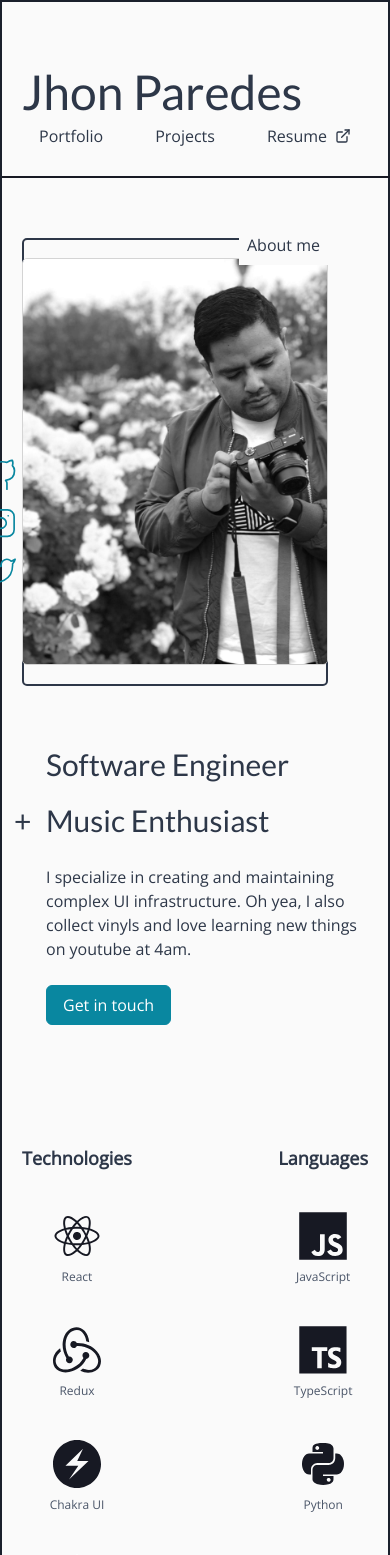
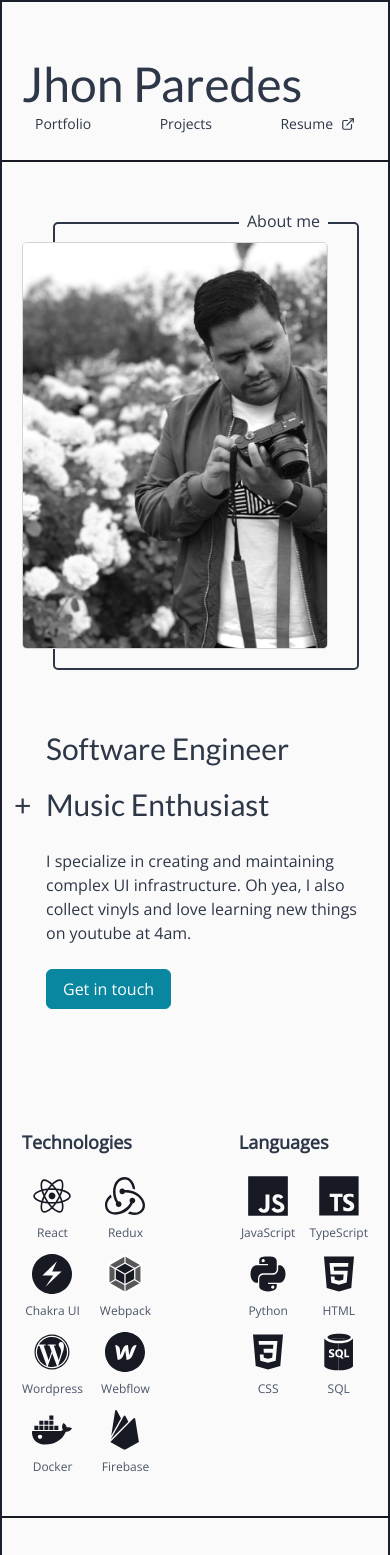
Before and after one commit to snesjhon/world, a Next.js app: page / in a window 390 px wide. Shown: the top 1555 px of the page. Built offline with nearby package versions, Linux system fonts and the light colour scheme.

Commit message:
feat(v1): add fixes for mobile

```diff
--- a/components/About.tsx
+++ b/components/About.tsx
@@ -28,13 +28,21 @@ import WebpackIcon from "./Icons/WebpackIcon";
 import WordpressIcon from "./Icons/WordpressIcon";
 
 function About(): JSX.Element {
-  const beforeItem = useBreakpointValue({ base: 0, sm: "-5%", md: "-15%" });
+  const beforeItem = useBreakpointValue({
+    base: "-10%",
+    sm: "-5%",
+    md: "-15%",
+  });
   const afterItemTop = useBreakpointValue({
-    base: "-8%",
+    base: "-10%",
     sm: "-8%",
     md: "45%",
   });
-  const afterItemRight = useBreakpointValue({ base: 0, sm: 0, md: "-30%" });
+  const afterItemRight = useBreakpointValue({
+    base: 0,
+    sm: 0,
+    md: "-30%",
+  });
   const borderColor = useColorModeValue("#fafafa", "gray.800");
   return (
     <Box px={{ base: 5, sm: 10, lg: 20 }}>
@@ -74,8 +82,10 @@ function About(): JSX.Element {
               src="/images/myavatar.jpg"
               border="1px solid"
               borderColor="gray.300"
-              css={{ filter: "grayscale(1)" }}
+              sx={{ filter: "grayscale(1)" }}
+              zIndex={3}
               borderRadius="5px"
+              position="relative"
             />
           </Box>
         </Box>
@@ -110,10 +120,10 @@ function About(): JSX.Element {
       </Box>
       <Flex py={10} justifyContent="space-between">
         <Box>
-          <Text pb={10} fontSize="lg" fontWeight="bold">
+          <Text pb={{ base: 5, sm: 10 }} fontSize="lg" fontWeight="bold">
             Technologies
           </Text>
-          <SimpleGrid columns={{ sm: 2, md: 4 }} gap={10}>
+          <SimpleGrid columns={{ base: 2, md: 4 }} gap={{ base: 3, sm: 10 }}>
             <AboutIcon IconCmpt={ReactIcon} text="React" />
             <AboutIcon IconCmpt={ReduxIcon} text="Redux" />
             <AboutIcon IconCmpt={ChakraIcon} text="Chakra UI" />
@@ -132,10 +142,10 @@ function About(): JSX.Element {
           opacity={1}
         />
         <Box>
-          <Text pb={10} fontSize="lg" fontWeight="bold">
+          <Text pb={{ base: 5, sm: 10 }} fontSize="lg" fontWeight="bold">
             Languages
           </Text>
-          <SimpleGrid columns={{ sm: 2, md: 4 }} gap={10}>
+          <SimpleGrid columns={{ base: 2, md: 4 }} gap={{ base: 3, sm: 10 }}>
             <AboutIcon IconCmpt={JavaScriptIcon} text="JavaScript" />
             <AboutIcon IconCmpt={TypeScriptIcon} text="TypeScript" />
             <AboutIcon IconCmpt={PythonIcon} text="Python" />
@@ -160,7 +170,7 @@ function AboutIcon({
   const textColor = useColorModeValue("gray.600", "gray.400");
   return (
     <Box textAlign="center">
-      <IconCmpt color={iconColor} boxSize={12} mb={2} />
+      <IconCmpt color={iconColor} boxSize={{ base: 10, md: 12 }} mb={2} />
       <Text fontSize="xs" color={textColor}>
         {text}
       </Text>
--- a/components/Footer.tsx
+++ b/components/Footer.tsx
@@ -6,14 +6,16 @@ import {
   Heading,
   Link,
   Text,
+  useBreakpointValue,
 } from "@chakra-ui/react";
 import React from "react";
 
 function Footer(): JSX.Element {
+  const headingSize = useBreakpointValue({ base: "xl", md: "2xl" });
   return (
     <>
       <Box pt={10} pb={5} textAlign="center">
-        <Heading size="2xl">Thanks for Stopping By</Heading>
+        <Heading size={headingSize}>Thanks for Stopping By</Heading>
       </Box>
       <Divider border="1px solid black" borderColor="black" opacity={1} />
       <Box py={20} textAlign="center">
--- a/components/Menu.tsx
+++ b/components/Menu.tsx
@@ -1,12 +1,14 @@
 import { ExternalLinkIcon } from "@chakra-ui/icons";
-import { Button, Flex } from "@chakra-ui/react";
+import { Button, Flex, useBreakpointValue } from "@chakra-ui/react";
 import React from "react";
 function Menu(): JSX.Element {
+  const btnSize = useBreakpointValue({ base: "sm", sm: "md" });
   return (
     <Flex justifyContent="space-between">
       <Button
         variant="ghostCyan"
         fontWeight="md"
+        size={btnSize}
         onClick={() =>
           document
             .querySelector("#portfolio")
@@ -18,6 +20,7 @@ function Menu(): JSX.Element {
       <Button
         variant="ghostCyan"
         fontWeight="md"
+        size={btnSize}
         onClick={() =>
           document
             .querySelector("#projects")
@@ -29,6 +32,7 @@ function Menu(): JSX.Element {
       <Button
         as="a"
         href="/resume.pdf"
+        size={btnSize}
         target="_blank"
         variant="ghostCyan"
         fontWeight="light"
--- a/components/Projects.tsx
+++ b/components/Projects.tsx
@@ -6,8 +6,8 @@ import {
   Flex,
   Grid,
   Heading,
-  Link,
   Text,
+  useBreakpointValue,
 } from "@chakra-ui/react";
 import Image from "next/image";
 import React, { useState } from "react";
@@ -62,6 +62,7 @@ function Projects(): JSX.Element {
   const [currentActive, setCurrentActive] = useState<
     ProjectProps["type"] | "all"
   >("all");
+  const btnSize = useBreakpointValue({ base: "xs", sm: "sm" });
   return (
     <>
       <Box
@@ -82,21 +83,21 @@ function Projects(): JSX.Element {
           <Button
             variant={currentActive === "all" ? "cyan700" : "ghostCyan"}
             onClick={() => setCurrentActive("all")}
-            size="sm"
+            size={btnSize}
           >
             All
           </Button>
           <Button
             variant={currentActive === "code" ? "cyan700" : "ghostCyan"}
             onClick={() => setCurrentActive("code")}
-            size="sm"
+            size={btnSize}
           >
             Code
           </Button>
           <Button
             variant={currentActive === "non" ? "cyan700" : "ghostCyan"}
             onClick={() => setCurrentActive("non")}
-            size="sm"
+            size={btnSize}
           >
             Non-code
           </Button>
--- a/components/Work.tsx
+++ b/components/Work.tsx
@@ -94,6 +94,8 @@ const workInfo: Work[] = [
 function Work(): JSX.Element {
   const [isOpen, setIsOpen] = useState(-1);
   const [workFilter, setWorkFilter] = useState<string>("all");
+  const buttonSize = useBreakpointValue({ base: "xs", sm: "sm" });
+  const modalSize = useBreakpointValue({ base: "full", sm: "5xl" });
   const items = [...new Set(workInfo.map((e) => e.type).flat())];
   const filteredWork = workInfo.filter((e) =>
     workFilter === "all" ? e : e.type.includes(workFilter)
@@ -105,10 +107,10 @@ function Work(): JSX.Element {
         <Heading size="3xl" fontWeight="light" py={5}>
           Selected Work
         </Heading>
-        <Flex justifyContent="center">
+        <Flex justifyContent="center" flexWrap="wrap">
           <Button
             variant={workFilter === "all" ? "cyan700" : "ghostCyan"}
-            size="sm"
+            size={buttonSize}
             onClick={() => setWorkFilter("all")}
           >
             All
@@ -117,7 +119,7 @@ function Work(): JSX.Element {
             <Button
               variant={workFilter === e ? "cyan700" : "ghostCyan"}
               key={e}
-              size="sm"
+              size={buttonSize}
               onClick={() => setWorkFilter(e)}
               colorScheme={workFilter === e ? "cyan" : undefined}
             >
@@ -156,7 +158,7 @@ function Work(): JSX.Element {
         isOpen={isOpen !== -1}
         onClose={() => setIsOpen(-1)}
         isCentered
-        size="5xl"
+        size={modalSize}
       >
         <ModalOverlay />
         <ModalContent>
@@ -192,6 +194,7 @@ function WorkItem({
   onOpen: (id: number) => void;
 }): JSX.Element {
   const borderRight = useBreakpointValue({ md: "1px solid black" });
+  const tagSize = useBreakpointValue({ base: "sm", sm: "md" });
   return (
     <Flex
       borderRight={br && !last ? borderRight : undefined}
@@ -214,7 +217,13 @@ function WorkItem({
         </Flex>
         <Flex marginTop="auto">
           {tags.map((e, i) => (
-            <Tag key={e} mr={3} bg={`cyan.${9 - i}00`} color="white">
+            <Tag
+              key={e}
+              mr={3}
+              bg={`cyan.${9 - i}00`}
+              color="white"
+              size={tagSize}
+            >
               {e}
             </Tag>
           ))}
@@ -263,8 +272,18 @@ function WorkModal({ item }: { item: Work }) {
           }
         />
       </Box>
-      <SimpleGrid templateColumns="1fr 0.5fr" py={4} px={6}>
-        <Box pr={4} borderRight="1px solid" borderColor="black" mr={4}>
+      <SimpleGrid
+        templateColumns={{ sm: "1fr 0.5fr" }}
+        templateRows={{ base: "1fr 1fr", sm: "1fr" }}
+        py={4}
+        px={6}
+      >
+        <Box
+          pr={4}
+          borderRight={{ sm: "1px solid" }}
+          borderColor="black"
+          mr={4}
+        >
           <Flex justifyContent="space-between" alignItems="baseline" mb={2}>
             <Heading color="cyan.700" size="lg">
               {company}
@@ -283,17 +302,17 @@ function WorkModal({ item }: { item: Work }) {
             {type.map((e) => {
               switch (e) {
                 case "JavaScript":
-                  return <JavaScriptIcon boxSize={10} mr={3} />;
+                  return <JavaScriptIcon key={e} boxSize={10} mr={3} />;
                 case "React":
-                  return <ReactIcon boxSize={10} mr={3} />;
+                  return <ReactIcon key={e} boxSize={10} mr={3} />;
                 case "TypeScript":
-                  return <TypeScriptIcon boxSize={10} mr={3} />;
+                  return <TypeScriptIcon key={e} boxSize={10} mr={3} />;
                 case "Python":
-                  return <PythonIcon boxSize={10} mr={3} />;
+                  return <PythonIcon key={e} boxSize={10} mr={3} />;
                 case "Redux":
-                  return <ReduxIcon boxSize={10} mr={3} />;
+                  return <ReduxIcon key={e} boxSize={10} mr={3} />;
                 case "Wordpress":
-                  return <WordpressIcon boxSize={10} mr={3} />;
+                  return <WordpressIcon key={e} boxSize={10} mr={3} />;
                 default:
                   return null;
               }
--- a/pages/_app.tsx
+++ b/pages/_app.tsx
@@ -108,6 +108,7 @@ function GlobalApp({ Component, pageProps }: AppProps): JSX.Element {
           name="viewport"
           content="width=device-width, initial-scale=1.0, maximum-scale=1.0,user-scalable=0"
         />
+        <title>snesjhon | Jhon Paredes</title>
       </Head>
       <ChakraProvider theme={customTheme}>
         <Component {...pageProps} />
--- a/pages/index.tsx
+++ b/pages/index.tsx
@@ -55,7 +55,7 @@ function App(): JSX.Element {
           position="fixed"
           bottom="30%"
           ml="-5%"
-          display={{ sm: "none", xl: "block" }}
+          display={{ base: "none", xl: "block" }}
         >
           <Box>
             <IconButton
@@ -92,7 +92,7 @@ function App(): JSX.Element {
           <VStack
             position="fixed"
             bottom="30%"
-            display={{ sm: "none", xl: "block" }}
+            display={{ base: "none", xl: "block" }}
           >
             <Box>
               <Fade in={showHeader}>
```
